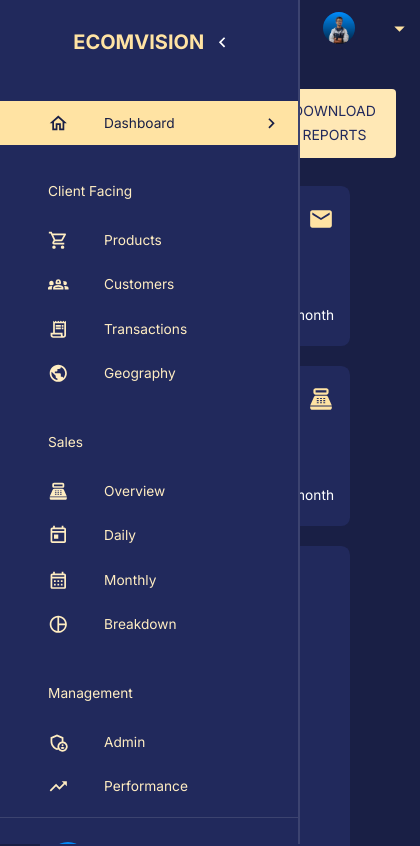
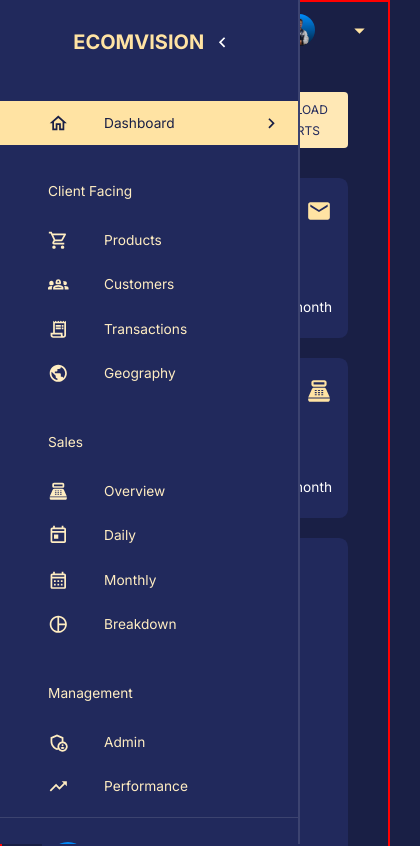
Before and after one commit to Hindol19/react-admin-panel, a React (Create React App) app in the folder client/: page /dashboard in a window 390 px wide. Shown: the top 846 px of the page, 420 px wide, since content can reach past the window. Built offline with nearby package versions, Linux system fonts and the light colour scheme; no server answers.

Commit message:
Fixed few responsive issues

```diff
--- a/client/src/components/Header.jsx
+++ b/client/src/components/Header.jsx
@@ -1,12 +1,13 @@
 import React from "react";
-import { Typography, Box, useTheme } from "@mui/material";
+import { Typography, Box, useTheme, useMediaQuery } from "@mui/material";
 
 const Header = ({ title, subtitle }) => {
+  const isNonMobile = useMediaQuery("(min-width: 600px)");
   const theme = useTheme();
   return (
     <Box>
       <Typography
-        variant="h2"
+        variant={isNonMobile ? "h2" : "h3"}
         color={theme.palette.secondary[100]}
         fontWeight="bold"
         sx={{ mb: "5px" }}
--- a/client/src/components/Navbar.jsx
+++ b/client/src/components/Navbar.jsx
@@ -22,9 +22,12 @@ import {
   useTheme,
   IconButton,
   InputBase,
+  useMediaQuery,
 } from "@mui/material";
 
 const Navbar = ({ user, isSidebarOpen, setIsSidebarOpen }) => {
+  const isNonMobile = useMediaQuery("(min-width: 768px)");
+  // console.log(isNonMobile);
   const dispatch = useDispatch();
   const theme = useTheme();
 
@@ -62,7 +65,7 @@ const Navbar = ({ user, isSidebarOpen, setIsSidebarOpen }) => {
           </FlexBetween>
         </FlexBetween>
         {/* Right Side */}
-        <FlexBetween gap="1.5rem">
+        <FlexBetween gap={isNonMobile ? "1.5rem" : "1rem"}>
           <IconButton onClick={() => dispatch(setMode())}>
             {theme.palette.mode === "dark" ? (
               <DarkModeOutlined sx={{ fontSize: "25px" }} />
@@ -70,9 +73,12 @@ const Navbar = ({ user, isSidebarOpen, setIsSidebarOpen }) => {
               <LightModeOutlined sx={{ fontSize: "25px" }} />
             )}
           </IconButton>
+
+          {isNonMobile && (
             <IconButton>
               <SettingsOutlined sx={{ fontSize: "25px" }} />
             </IconButton>
+          )}
           <FlexBetween>
             <Button
               onClick={handleClick}
@@ -82,6 +88,7 @@ const Navbar = ({ user, isSidebarOpen, setIsSidebarOpen }) => {
                 alignItems: "center",
                 textTransform: "none",
                 gap: "1rem",
+                p: !isNonMobile && "0",
               }}
             >
               <Box
@@ -93,21 +100,23 @@ const Navbar = ({ user, isSidebarOpen, setIsSidebarOpen }) => {
                 borderRadius="50%"
                 sx={{ objectFit: "cover" }}
               />
-              <Box textAlign="left">
+              <Box textAlign="left" width="100%">
                 <Typography
                   fontWeight="bold"
-                  fontSize="0.85rem"
+                  fontSize="0.85"
                   sx={{ color: theme.palette.secondary[100] }}
                 >
                   {user.name}
                 </Typography>
+                {isNonMobile && (
                   <Typography
                     fontWeight="bold"
-                  fontSize="0.75rem"
+                    fontSize="0.75"
                     sx={{ color: theme.palette.secondary[200] }}
                   >
                     {user.occupation}
                   </Typography>
+                )}
               </Box>
               <ArrowDropDownOutlined
                 sx={{ color: theme.palette.secondary[300], fontSize: "25px" }}
--- a/client/src/scenes/dashboard/index.jsx
+++ b/client/src/scenes/dashboard/index.jsx
@@ -57,6 +57,7 @@ const Dashboard = () => {
 
   const theme = useTheme();
   const isNonMediumScreens = useMediaQuery("(min-width: 1200px)");
+  const isNonMobile = useMediaQuery("(min-width: 768px)");
   const { data, isLoading } = useGetDashboardQuery();
   console.log("DASHBOARD DATA =>", data);
   return (
@@ -68,11 +69,11 @@ const Dashboard = () => {
             sx={{
               backgroundColor: theme.palette.secondary.light,
               color: theme.palette.background.alt,
-              fontSize: "14px",
-              padding: "10px 20px",
+              fontSize: isNonMobile ? "14px" : "12px",
+              padding: isNonMobile ? "10px 20px" : "7px 2px",
             }}
           >
-            <DownloadOutlined sx={{ mr: "10px" }} />
+            <DownloadOutlined sx={{ mr: isNonMobile && "10px" }} />
             Download Reports
           </Button>
         </Box>
--- a/client/src/scenes/layout/index.jsx
+++ b/client/src/scenes/layout/index.jsx
@@ -18,7 +18,13 @@ const Layout = () => {
   console.log("data:", data);
 
   return (
-    <Box display={isNonMobile ? "flex" : "block"} width="100%" height="100%">
+    <Box
+      display={isNonMobile ? "flex" : "block"}
+      // display="flex"
+      width="100%"
+      height="100%"
+      border="2px solid red"
+    >
       <Sidebar
         user={data || {}}
         isNonMobile={isNonMobile}
```
Also changed, not shown: client/src/index.css (line endings or trailing spaces). Lines whose indentation alone changed are shown as unchanged.
